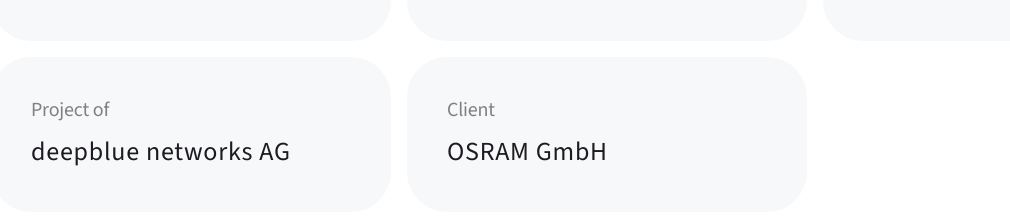
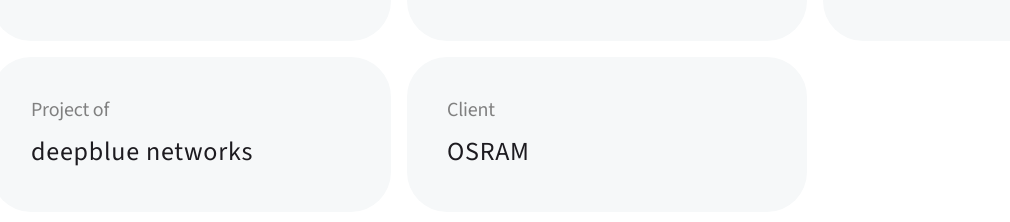
Before and after one commit to dbueker/portfolio-danielbueker, a Nuxt app: page /lightelligence in a window 1280 px wide. Shown: the part 1440-1662 px from the top of the page, without its empty margins (33-1043 px from the left). Built offline with nearby package versions, Linux system fonts and the light colour scheme.

Commit message:
CaseFacts text

```diff
--- a/pages/db-streckenagent.vue
+++ b/pages/db-streckenagent.vue
@@ -22,7 +22,7 @@
       <Header subtitle="DB Streckenagent" title="Compare mobility options at your location"><ImageComponentHeader :image1=DBStreckenagent1A :image2=DBStreckenagent1B /></Header>
       <div class="px-6">
         <div class= "mx-auto lg:max-w-screen-xl space-y-24 md:space-y-28 lg:space-y-32">
-            <CaseFacts product="Mobile App" role="UX/UI Design" date="2023 - ongoing" credits="Mobimeo GmbH" client="Deutsche Bahn AG" />
+            <CaseFacts product="Mobile App" role="UX/UI Design" date="2023 - ongoing" credits="Mobimeo" client="Deutsche Bahn" />
             <Chapter headline="About the Project" text="DB Streckenagent combines public transport and sharing providers to allow seamless transport in all regions of Germany. As a UX/UI Designer at Mobimeo one of my main areas of expertise was the flow for discovering different transport options on the map."/>
             <Chapter headline="The Situation" text="We were facing the problem that our users needed to subsequently select vehicles from the map to compare them. This pattern would sometimes make the search for a specific type of vehicle a lengthy and frustrating task. To speed up this process and enable users to quickly find a satisfying transport option we developed a list view showing vehicles and stations around the user's location."/>
             <HowMightWe problem="As a user I have no detailed overview of mobility options at my location so I need to subsequently select vehicles to compare them" howMightWe="Create a user friendly overview of available mobility options" solution="Support users to efficiently select a mobility option they are happy with"/>
--- a/pages/hek-service-app.vue
+++ b/pages/hek-service-app.vue
@@ -18,7 +18,7 @@
       <Header subtitle="HEK Service App" title="Digital companion for health insurance"><ImageComponentHeader :image1=HEK1A :image2=HEK1B /></Header>
       <div class="px-6">
         <div class= "mx-auto lg:max-w-screen-xl space-y-24 md:space-y-28 lg:space-y-32">
-            <CaseFacts product="Mobile App" role="UX/UI Design" date="2020 - 2021" credits="deepblue networks AG" client="HEK - Hanseatische Krankenkasse" />
+            <CaseFacts product="Mobile App" role="UX/UI Design" date="2020 - 2021" credits="deepblue networks" client="HEK - Hanseatische Krankenkasse" />
             <Chapter headline="About the Project" text="The HEK Service App provides easy access to health insurance services. It allows users to keep track of their most sensitive data and communicate with their insurance provider. As a UX Designer at deepblue networks I was responsible for creating the whole concept and user interface of the app, as well as handing it over to the external development team, taking care of the whole design process from start to finish."/>
             <Chapter headline="The Situation" text="Knowing which services are covered by your health insurance provider and how to claim them is not obvious in Germany’s public healthcare system. Lowering the barrier to access those services with an app is not only beneficial for users but also an important trait of health insurance providers when it comes to winning new clients. At deepblue networks I was tasked to design an app that serves as a gateway for exchanging information and documents between the HEK and their clients and gives access to the HEK's services."/>
             <HowMightWe problem="As a user I don't know which services my health insurance offers and have to go through a lot of bureaucracy to claim services" howMightWe="Create a userfriendly application to allow access to health insurance services and let users get in touch with the provider" solution="Improve the user's health and satisfacion with the insurance provider"/>
--- a/pages/lightelligence.vue
+++ b/pages/lightelligence.vue
@@ -18,7 +18,7 @@
       <Header subtitle="Lightelligence" title="Design system for a scalable IoT-platform"><ImageComponentHeader :image1=Lightelligence1A :image2=Lightelligence1B /></Header>
       <div class="px-6">
         <div class= "mx-auto lg:max-w-screen-xl space-y-24 md:space-y-28 lg:space-y-32">
-            <CaseFacts product="Web platform" role="UI Design" date="2019 - 2020" credits="deepblue networks AG" client="OSRAM GmbH" />
+            <CaseFacts product="Web platform" role="UI Design" date="2019 - 2020" credits="deepblue networks" client="OSRAM" />
             <Chapter headline="About the Project" text="Lightelligence is a platform to create custom IoT applications for building and facility management. Combining the software with sensors and other devices, clients are able to operate smart buildings or whole facilites and gain insights in details like energy savings or sensor lifespans. As a UI Designer at deepblue networks I contributed to building, maintaining and documenting the design system and multiple components for the platform."/>
             <Chapter headline="The Situation" text="My team at deepblue networks was tasked with the design of components that would be utilized by the clients to build their custom IoT appclications. Because of the wide range of applications for different industries, we needed to build a scalable design system with a strong visual language to ensure a uniform user experience."/>
             <HowMightWe problem="As a user I need a custom application for managing my building or facility" howMightWe="Create a scalable and modular component library" solution="Let clients easily build and use the app they desire"/>
```
